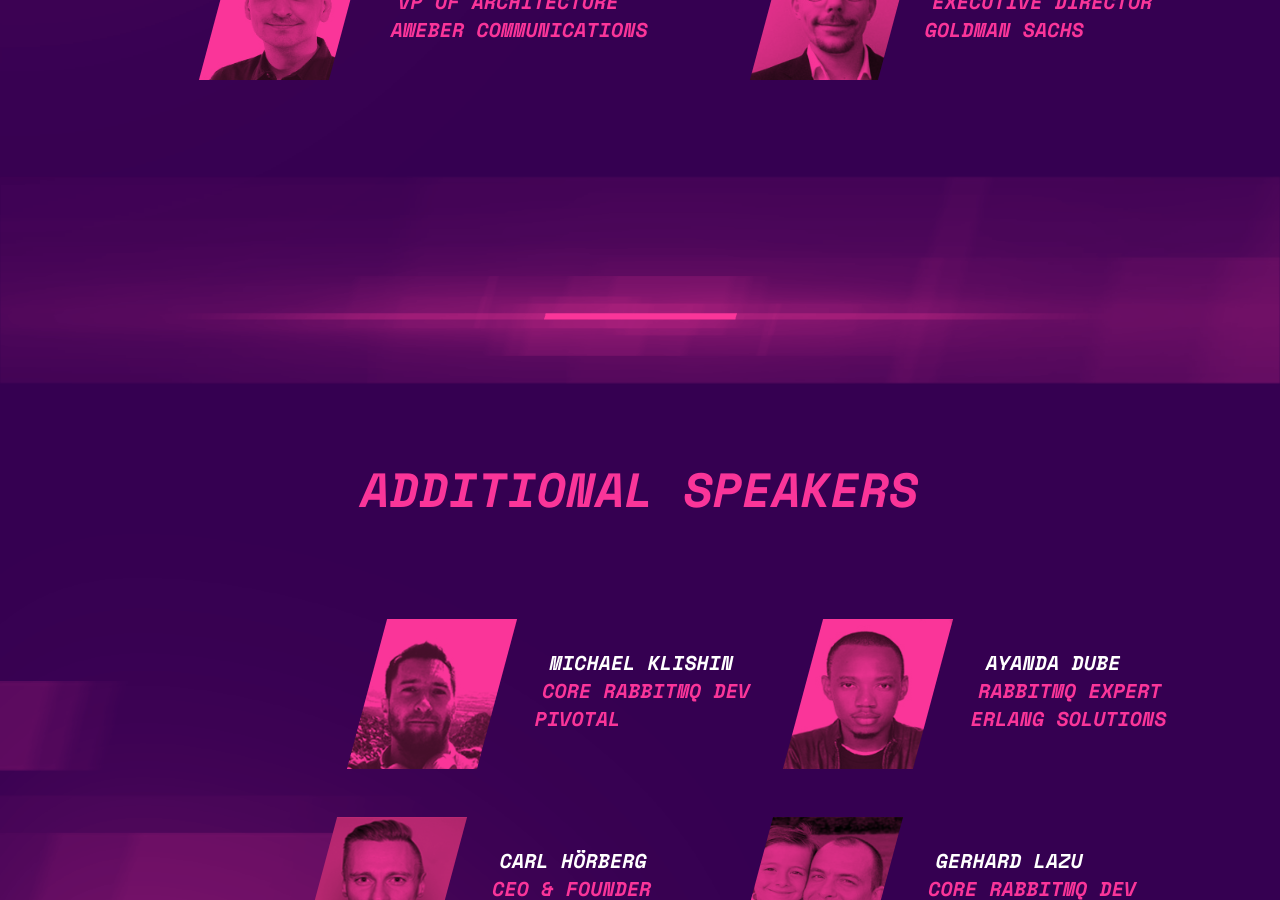
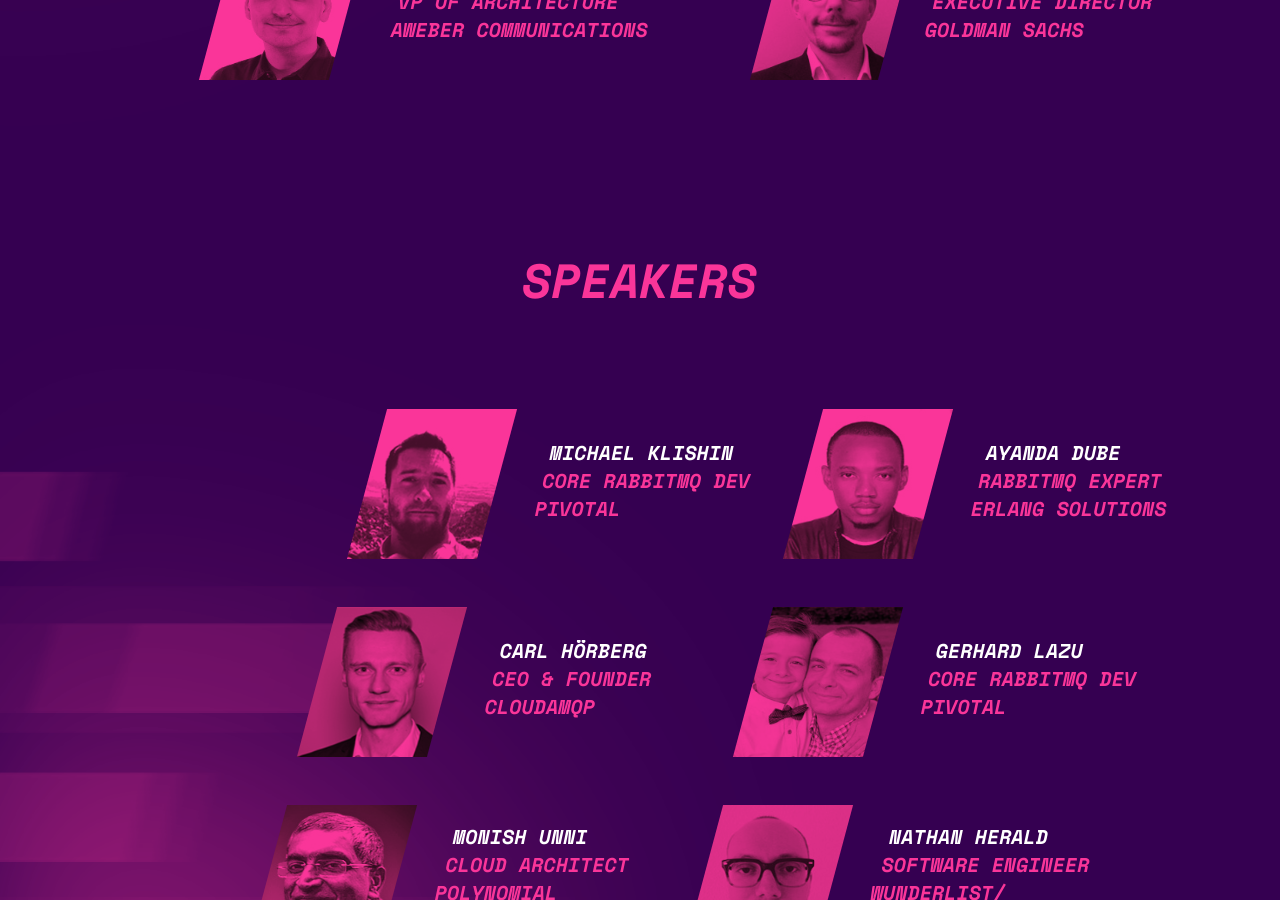
Before and after one commit to isabella232/rabbitmq-summit-1, a Jekyll site: the page built from index.html, in a window 1280 px wide and 900 px high, scrolled down 986 px. Built offline with Jekyll 4.4.1, drawn with Linux system fonts in a browser that asks for light colours; nearby versions of some CDN libraries; some web fonts are replaced; comment, search, counter and statistics services are not loaded.

Commit message:
Removing divider between keynote and other speakers

```diff
--- a/index.html
+++ b/index.html
@@ -117,13 +117,10 @@ image: /img/og-frontpage.jpg
         </div>
       </div>
     </div>
-    <div class="img-effect-wrap">
-      <img src="/img/effect-img.png" alt="image" />
-    </div>
   </section>
   <section class="bg-section py-3 py-md-5 pt-lg-2 pb-lg-7" style="background-image: url(/img/bg-img2.png)">
     <div class="container">
-      <h3 class="text-uppercase text-primary text-center mb-4 mb-lg-7">Additional Speakers</h3>
+      <h3 class="text-uppercase text-primary text-center mb-4 mb-lg-7">Speakers</h3>
       <div class="row justify-content-center">
         <div class="speakers col-10 col-md-12 col-lg-11">
           <div class="row justify-content-center justify-content-md-end">
```
